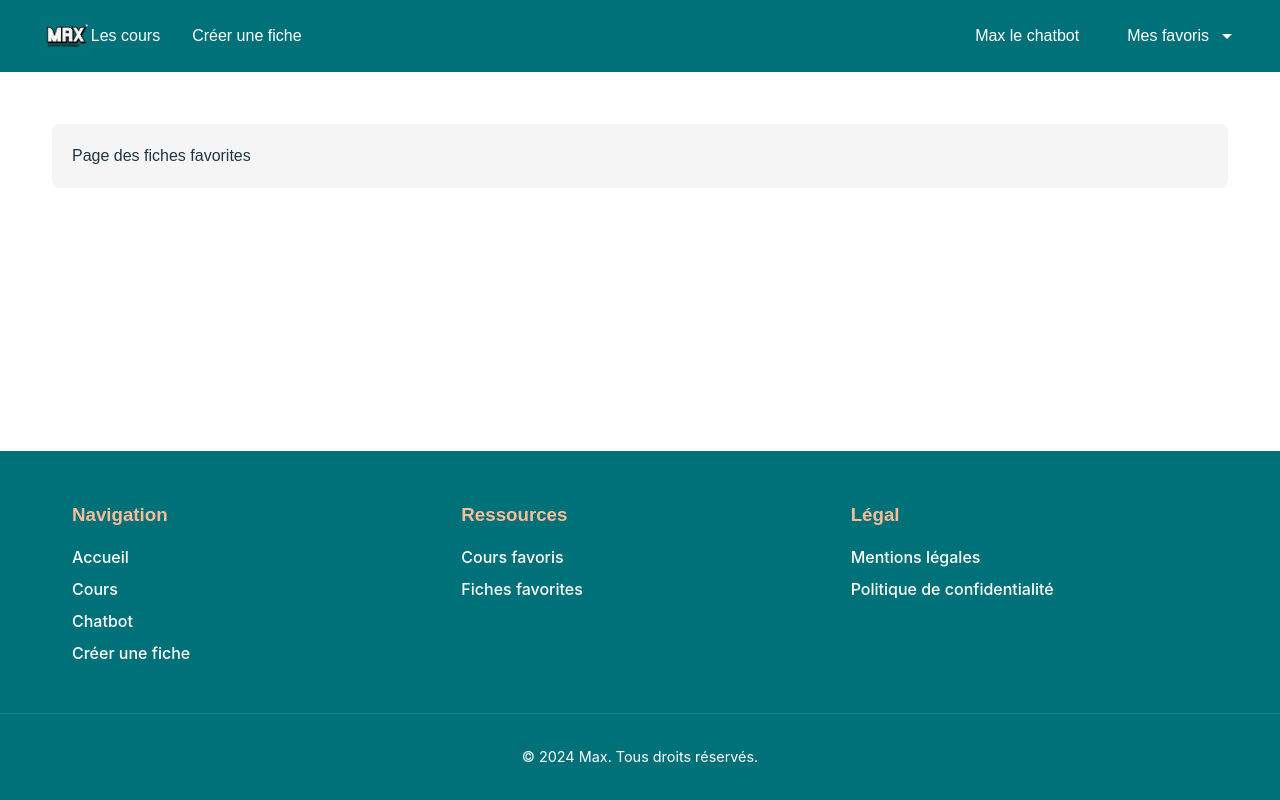
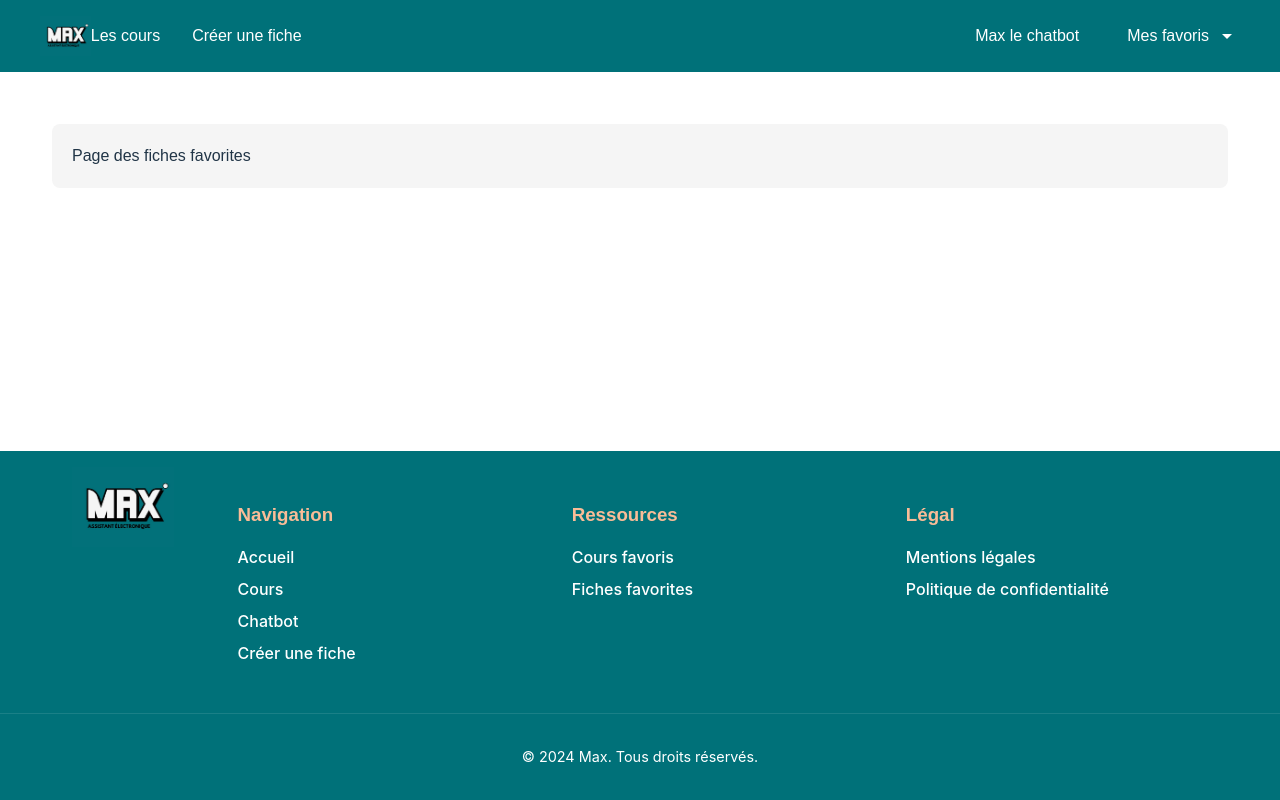
Before and after one commit to elodieln/Max, a React app: page /favorites/cards in a window 1280 px wide. Built offline with nearby package versions, Linux system fonts and the light colour scheme; the HTML template or start-up script is replaced by a standard one.

Commit message:
Feat: Ajout du logo max dans le footer

```diff
--- a/src/components/layout/Footer/Footer.css
+++ b/src/components/layout/Footer/Footer.css
@@ -5,6 +5,24 @@
     margin-top: auto;
     width: 100%;
     box-sizing: border-box;
+  }
+
+  .footer-sections-container {
+    display: flex;
+    justify-content: flex-start;
+    align-items: flex-start;
+    width: 100%;
+    gap: 2rem;
+  }
+
+  .footer-logo {
+    margin-right: 2rem;
+  }
+
+  .footer-logo-img {
+    height: 80px; /* Logo plus grand */
+    object-fit: contain;
+    margin-top: -1rem; /* Pour aligner avec le texte "Navigation" */
   }
 
   .footer-content {
--- a/src/components/layout/Footer/Footer.jsx
+++ b/src/components/layout/Footer/Footer.jsx
@@ -6,6 +6,11 @@ const Footer = () => {
   return (
     <footer className="footer">
       <div className="footer-content">
+        <div className="footer-sections-container">
+          <div className="footer-logo">
+            <img src="/src/assets/images/logo-max.png" alt="Logo MAX" className="footer-logo-img" />
+          </div>
+
           <div className="footer-section">
             <h3>Navigation</h3>
             <ul>
@@ -32,6 +37,7 @@ const Footer = () => {
             </ul>
           </div>
         </div>
+      </div>
 
       <div className="footer-bottom">
         <p>&copy; 2024 Max. Tous droits réservés.</p>
```
Lines whose indentation alone changed are shown as unchanged.
